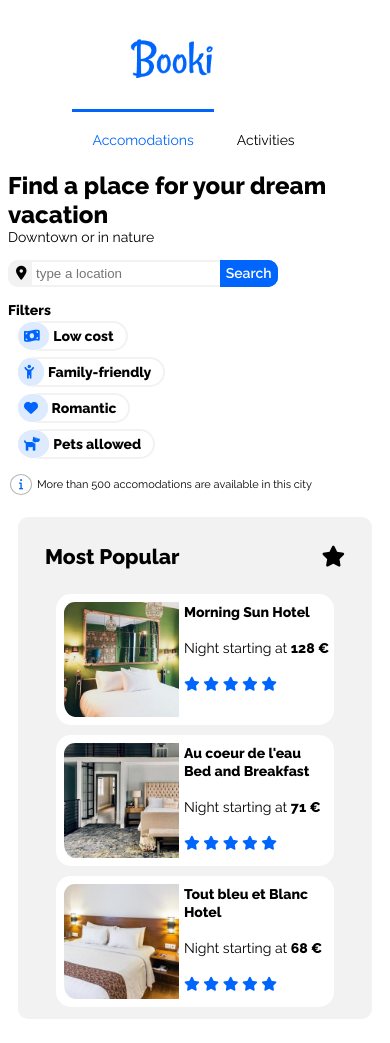
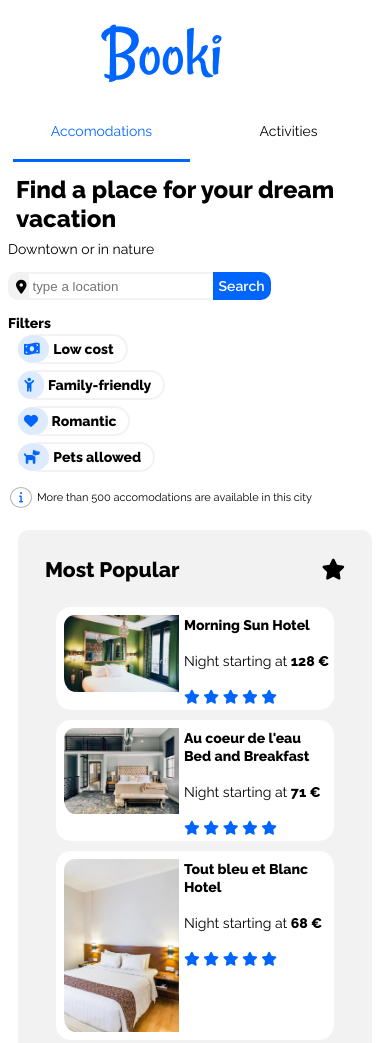
Before and after one commit to Irenkawww/OpenClassRoomProject_1, a plain HTML site: page index.html in a window 390 px wide. Shown: the top 1043 px of the page. Drawn offline with Linux system fonts and the light colour scheme.

Commit message:
added responsive design for mobile version

```diff
--- a/css/small_resolution.css
+++ b/css/small_resolution.css
@@ -1,22 +1,36 @@
 @media screen and (max-width: 768px) {
 .navbar {
+    flex-direction: column;
+}
+.navLinks {
     display: flex;
-    align-items: center;
-    justify-content: center;
-    flex-direction: column;
+    justify-content: space-between;
+    width: 100%;
 }
 .logo {
  display: flex;
  justify-content: center;
+ padding: 0px;
 }
 h1{
-    margin-top: 0;
+    margin: 8px;
+}
+a.active {
+    border-top: none;
+    border-bottom: 3px solid var(--chart-color);
 }
 .navLinkAccomodations, .navLinkActivities {
-    margin: 0;
+    display: flex;
+    margin: 5px;
+    flex-basis: 50%;
+    justify-content: center;
+}
+.navLinkActivities {
+    padding: 20px;
 }
 .filtersContainer {
     flex-direction: column;
+    align-items:flex-start;
 }
 .accomodationsWrapper {
     flex-direction: column-reverse;
@@ -27,4 +41,7 @@ h1{
 .col-left {
     background-color: white;
 }
+.container {
+    flex-direction: column;
 }
+}
--- a/css/style.css
+++ b/css/style.css
@@ -83,20 +83,20 @@ ul {
     padding: 23px;
 }
 .form {
-    display: inline-block;
+    display: inline-flex;
     align-items: center;
     margin: 15px 0 15px 0;
 }
 .form span {
     height: 14px;
-    padding: 3px 0px 4px 6px;
+    padding: 5px 0px 5px 6px;
     background-color: var(--main-gray-bg-color);
     border-top-left-radius: 10px;
     border-bottom-left-radius: 10px;
     border: 2px solid var(--main-gray-bg-color);
 }
 .form input {
-    height: 15px;
+    height: 16px;
     padding: 4px 10px 4px 4px;
     border-left:none;
     border-right: none;
@@ -107,7 +107,7 @@ input:focus {
     outline: none;
 }
 .form a.button {
-    padding: 3px 4px 4px 4px;
+    padding: 4px 4px 4px 4px;
     font-size: 14px;
     font-weight: 600;
     background-color: var(--chart-color);
@@ -137,6 +137,7 @@ input:focus {
 .filtersContainer {
     display: flex;
     flex-wrap: wrap;
+    align-items: center;
 }
 .filtersContainer span {
     margin-top: 10px;
--- a/index.html
+++ b/index.html
@@ -26,7 +26,7 @@
     <header>
       <div class="navbar">
         <div class="logo">
-          <img src="./images/Booki.png" alt="Booki logo" width="130" />
+          <img src="./images/Booki.png" alt="Booki logo" />
         </div>
         <div class="navLinks">
           <a class="active navLinkAccomodations" href="index.html#accomodations"
@@ -93,7 +93,7 @@
           <div class="accomodationMaps">
             <a href="#"
               ><div class="accomodationMap">
-                <div>
+                <div class="imageBox">
                   <img
                     src="./images/accomodations/marcus-loke-WQJvWU_HZFo-unsplash.jpg"
                   />
@@ -226,7 +226,7 @@
               ><div class="mostPopularMap">
                 <div>
                   <img
-                    src="./images/accomodations/emile-guillemot-Bj_rcSC5XfE-unsplash_.jpg"
+                    src="./images/accomodations/emile-guillemot-Bj_rcSC5XfE-unsplash.jpg"
                   />
                 </div>
                 <div class="space">
@@ -245,7 +245,7 @@
               ><div class="mostPopularMap">
                 <div>
                   <img
-                    src="./images/accomodations/aw-creative-VGs8z60yT2c-unsplash_.jpg"
+                    src="./images/accomodations/aw-creative-VGs8z60yT2c-unsplash.jpg"
                   />
                 </div>
                 <div class="space">
@@ -264,7 +264,7 @@
               ><div class="mostPopularMap">
                 <div>
                   <img
-                    src="./images/accomodations/febrian-zakaria-sjvU0THccQA-unsplash_.jpg"
+                    src="./images/accomodations/febrian-zakaria-sjvU0THccQA-unsplash.jpg"
                   />
                 </div>
                 <div class="space">
```
Also changed, not shown: images/accomodations/annie-spratt-Eg1qcIitAuA-unsplash.jpg, images/accomodations/aw-creative-VGs8z60yT2c-unsplash_.jpg (deleted), images/accomodations/emile-guillemot-Bj_rcSC5XfE-unsplash_.jpg (deleted), images/accomodations/febrian-zakaria-M6S1WvfW68A-unsplash.jpg, images/accomodations/febrian-zakaria-sjvU0THccQA-unsplash_.jpg (deleted), images/accomodations/fred-kleber-gTbaxaVLvsg-unsplash.jpg, images/accomodations/marcus-loke-WQJvWU_HZFo-unsplash.jpg, images/accomodations/nicate-lee-kT-ZyaiwBe0-unsplash.jpg, images/accomodations/reisetopia-B8WIgxA_PFU-unsplash.jpg.
